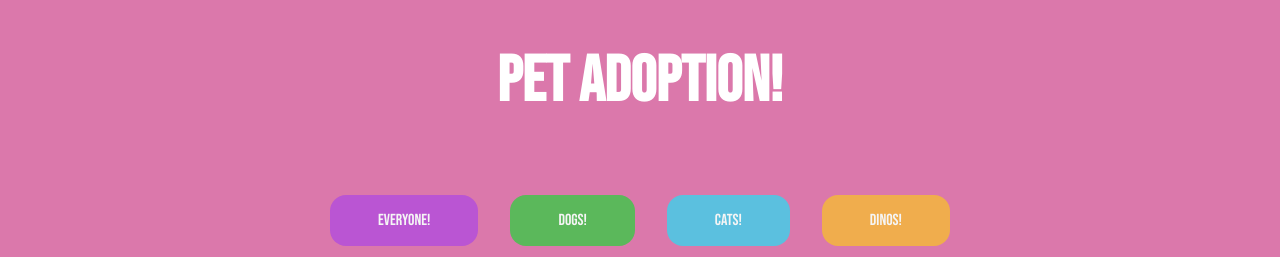
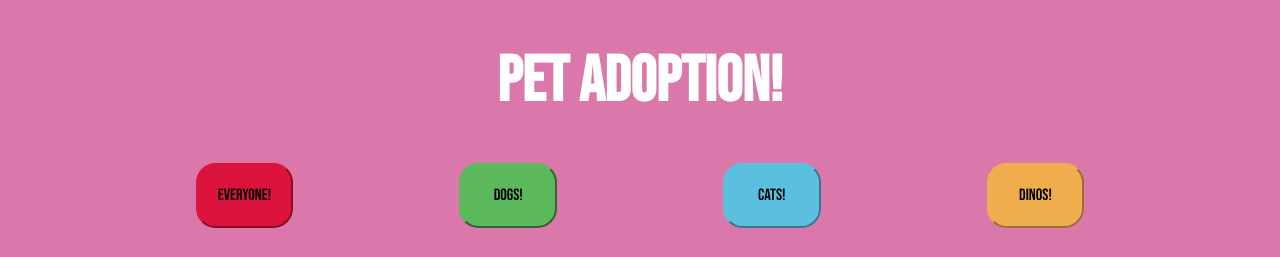
Before and after one commit to AaronLain/pet-adoption, a plain HTML site: page index.html in a window 1280 px wide. Shown: the top 257 px of the page. Drawn offline with Linux system fonts and the light colour scheme.

Commit message:
final tweaks

```diff
--- a/index.html
+++ b/index.html
@@ -11,11 +11,11 @@
 <body>
     <h1 class="main-title">PET ADOPTION!</h1>
     <header class="site-header">
-        <div class="filterInputs">
-            <label><input type="radio" name="pet" value="" checked><i></i>Everyone!</label>
-            <label class="dogs"><input type="radio" name="pet" value="dog"><i></i>Dogs!</label>
-            <label class="cats"><input type="radio" name="pet" value="cat"><i></i>Cats!</label>
-            <label class="dinos"><input type="radio" name="pet" value="dino"><i></i>Dinos!</label>
+        <div class="instructor-buttons">
+            <button id="All" class="all-button">Everyone!</button>
+            <button id="dog" class="dog-button">Dogs!</button>
+            <button id="cat" class="cat-button">Cats!</button>
+            <button id="dino" class="dino-button">Dinos!</button>
         </div>
         </header>
     <main>
--- a/main.css
+++ b/main.css
@@ -13,44 +13,57 @@ header.site-header {
     text-align: center;
     display: flex;
     flex-flow: row wrap;
-    justify-content: center;
-}
-
-.filterInputs {
-    padding: 1em;
-    justify-content: center;
-    display: flex;
-    flex-flow: row wrap;
-}
-
-.filterInputs input {
-    display: none;
-}
-
-.filterInputs label {
-    text-align: justify;
-    margin: 1em;
-    padding: 1em 3em;
-    cursor: pointer;
-    user-select: none;
-    background-color: mediumorchid;
-    color: whitesmoke;
-    border-radius: 1em;
+    justify-content: space-around;
 }
 
 
-.filterInputs label.dogs {
-    background: #5BB85B;
+.all-button {
+    background-color: crimson;
+    border-color: crimson;
+    width: 6em;
+    height: 4em;
+    margin-left: 5em;
+    margin-right: 5em;
+    border-radius: 1.2em;
+    font-size: 102%;
+    font-family: 'Bebas Neue', cursive;
 }
 
-.filterInputs label.cats {
-    background: #5BC0DF;
+.dog-button {
+    background: #5BB85B;
+    border-color: #5BB85B;
+    width: 6em;
+    height: 4em;
+    margin-left: 5em;
+    margin-right: 5em;
+    border-radius: 1.2em;
+    font-size: 102%;
+    font-family: 'Bebas Neue', cursive;
 }
 
-.filterInputs label.dinos {
-    background: #F0AD4D;
+.cat-button {
+    background: #5BC0DF;
+    border-color: #5BC0DF;
+    width: 6em;
+    height: 4em;
+    margin-left: 5em;
+    margin-right: 5em;
+    border-radius: 1.2em;
+    font-size: 102%;
+    font-family: 'Bebas Neue', cursive;
 }
 
+.dino-button {
+    background: #F0AD4D;
+    border-color: #F0AD4D;
+    width: 6em;
+    height: 4em;
+    margin-left: 5em;
+    margin-right: 5em;
+    border-radius: 1.2em;
+    font-size: 102%;
+    font-family: 'Bebas Neue', cursive;
+}
 
 .pet-main {
     display: flex;
@@ -72,9 +85,7 @@ header.site-header {
     background-color: rgb(247, 232, 173);
 }
 
-.show {
-    display: flex;
-}
+
 .pets p {
     margin: 0 auto;
     text-align: center;
@@ -125,7 +136,3 @@ h3.dino {
     text-align: center;
     padding-bottom: 2em;
 }
-
-.is-hidden {
-    display: none;
-}
--- a/main.js
+++ b/main.js
@@ -210,18 +210,6 @@ const pets = [
     imageUrl: "https://api.time.com/wp-content/uploads/2018/06/dinosaurs-jurassic-world-fact-check-3.jpg?w=600&quality=85"
     }
 ];
-//const buildPetCards = () => {
-//        let domString = '';
-//        for (pet in pets) {
-//            domString += `<div class="pets" data-filterable="${pets[pet].type}">`;
-//            domString +=    `<header class="cardhead"><h2>${pets[pet].name}</h2></header>`;
-//            domString +=    `<img src=${pets[pet].imageUrl} alt="A lovely picture of ${pets[pet].name}">`;
-//            domString +=    `<p class="special-skill">${pets[pet].specialSkill}</p>`;
-//            domString +=    `<footer class=${pets[pet].type}><h3>${pets[pet].type}</h3></footer>`
-//            domString += '</div>';
-//        }
-//        printToDom('pet-cards', domString);
-//    };
 
 const printToDom = (divId, textToPrint) => {
     const selectedDiv = document.getElementById(divId);
@@ -235,39 +223,37 @@ const buildPetCards =(petArray) => {
     domString +=   `<header class="cardhead"><h2>${pet.name}</h2></header>`;
     domString +=   `<img src=${pet.imageUrl} alt="A lovely picture of ${pet.name}">`;
     domString +=   `<p class="special-skill">${pet.specialSkill}</p>`;
-    domString +=    `<footer class=${pet.type}><h3>${pet.type}</h3></footer>`;
+    domString +=   `<footer class=${pet.type}><h3>${pet.type}</h3></footer>`;
     domString += '</div>';
     })
   printToDom('pet-cards', domString);
+};
+
+const findPets = (e) => {
+  const buttonId = e.target.id;
+  const myPets = [];
+  if(buttonId === 'All') {
+    buildPetCards(pets);
+  } else {
+    for (let i = 0; i < pets.length; i++) {
+      if (pets[i].type === buttonId) {
+        myPets.push(pets[i]);
+      }
+    }
+    buildPetCards(myPets);
+  }
+};
+
+const events = () => {
+  document.getElementById('dog').addEventListener('click', findPets);
+  document.getElementById('cat').addEventListener('click', findPets);
+  document.getElementById('dino').addEventListener('click', findPets);
+  document.getElementById('All').addEventListener('click', findPets);
+};
+
+const init = () => {
+  buildPetCards(pets);
+  events();
 }
 
-buildPetCards(pets);
-
-const el_filters = document.querySelectorAll('[name="pet"], [name="type"]'),
-    el_filterable = document.querySelectorAll('[data-filterable]');
-
-const applyFilter = () => {
-
-  // Filter checked inputs
-    const el_checked = [...el_filters].filter(el => el.checked && el.value);
-
-  // Collect checked inputs values to array
-    const filters = [...el_checked].map(el => el.value);
-
-  // Get elements to filter
-    const el_filtered = [...el_filterable].filter(el => {
-    const props = el.getAttribute('data-filterable').trim().split(" ");
-    return filters.every(fi => props.includes(fi))
-});
-
-  // Hide all
-    el_filterable.forEach(el => el.classList.add('is-hidden'));
-
-  // Show filtered
-    el_filtered.forEach(el => el.classList.remove('is-hidden'));
-}
-
-// Assign event listener
-el_filters.forEach(el => el.addEventListener('change', applyFilter));
-// Init
-applyFilter();
+init();
```
